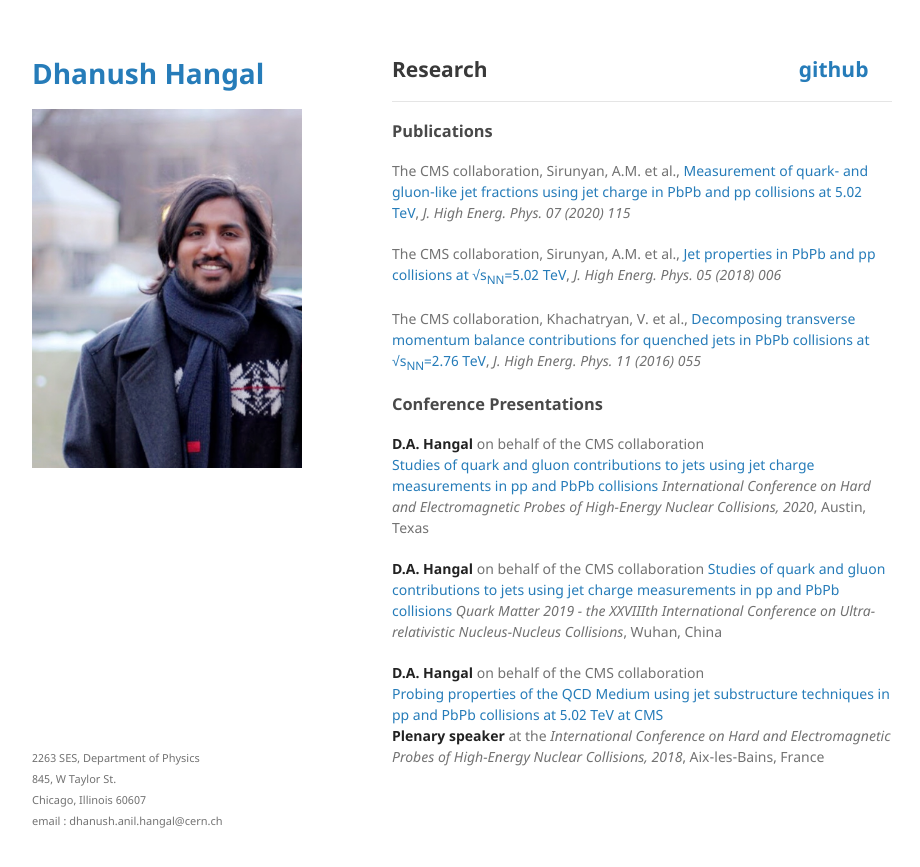
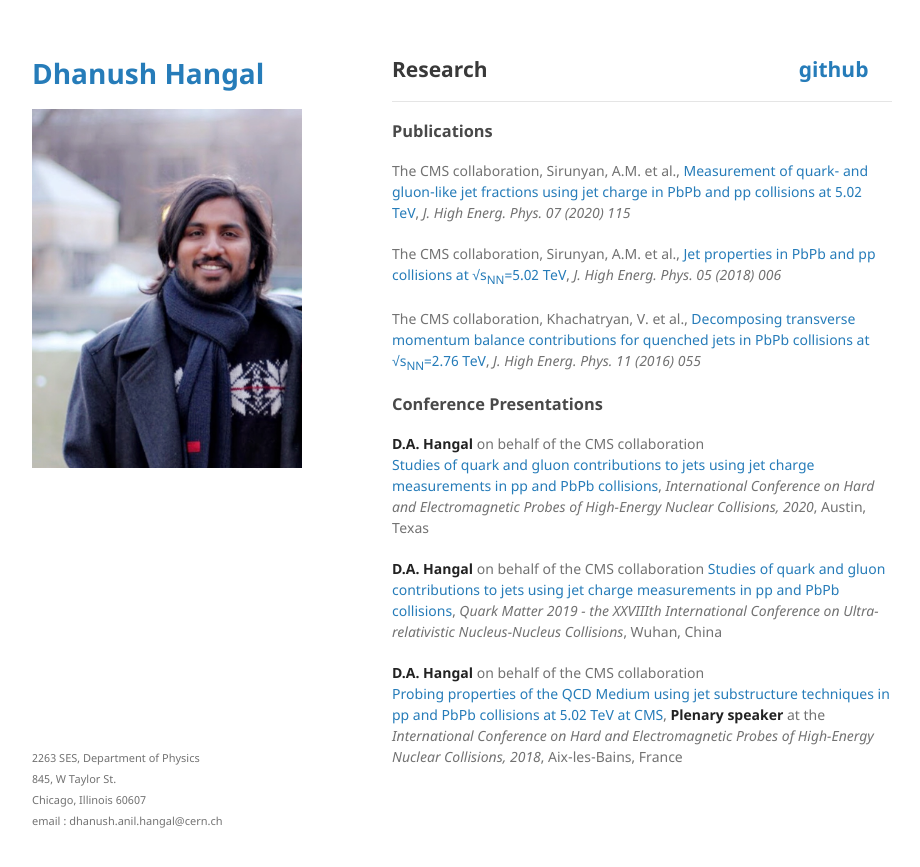
Before and after one commit to dhanushhangal/dhanushhangal.github.io, a Jekyll site: the page built from research.md, in a window 1280 px wide. Shown: the top 867 px of the page, without its empty margins (178-1098 px from the left). Built offline with Jekyll 4.4.1, drawn with Linux system fonts in a browser that asks for light colours; our own code applies the rules of GitHub Pages for plain Markdown files; the repository's description, which GitHub fills in, is left out.

```diff
--- a/research.md
+++ b/research.md
@@ -13,13 +13,10 @@ The CMS collaboration, Khachatryan, V. et al., [Decomposing transverse momentum
 ### Conference Presentations
 
 **D.A. Hangal** on behalf of the CMS collaboration
-[Studies of quark and gluon contributions to jets using jet charge measurements in pp and PbPb collisions](https://pos.sissa.it/345/007/)
-*International Conference on Hard and Electromagnetic Probes of High-Energy Nuclear Collisions, 2020*, Austin, Texas
+[Studies of quark and gluon contributions to jets using jet charge measurements in pp and PbPb collisions](https://pos.sissa.it/345/007/), *International Conference on Hard and Electromagnetic Probes of High-Energy Nuclear Collisions, 2020*, Austin, Texas
 
 **D.A. Hangal** on behalf of the CMS collaboration
-[Studies of quark and gluon contributions to jets using jet charge measurements in pp and PbPb collisions](https://pos.sissa.it/345/007/)
-*Quark Matter 2019 - the XXVIIIth International Conference on Ultra-relativistic Nucleus-Nucleus Collisions*, Wuhan, China
+[Studies of quark and gluon contributions to jets using jet charge measurements in pp and PbPb collisions](https://pos.sissa.it/345/007/), *Quark Matter 2019 - the XXVIIIth International Conference on Ultra-relativistic Nucleus-Nucleus Collisions*, Wuhan, China
 
 **D.A. Hangal** on behalf of the CMS collaboration
-[Probing properties of the QCD Medium using jet substructure techniques in pp and PbPb collisions at 5.02 TeV at CMS](https://pos.sissa.it/345/007/)
-**Plenary speaker** at the *International Conference on Hard and Electromagnetic Probes of High-Energy Nuclear Collisions, 2018*, Aix-les-Bains, France
+[Probing properties of the QCD Medium using jet substructure techniques in pp and PbPb collisions at 5.02 TeV at CMS](https://pos.sissa.it/345/007/), **Plenary speaker** at the *International Conference on Hard and Electromagnetic Probes of High-Energy Nuclear Collisions, 2018*, Aix-les-Bains, France
```
